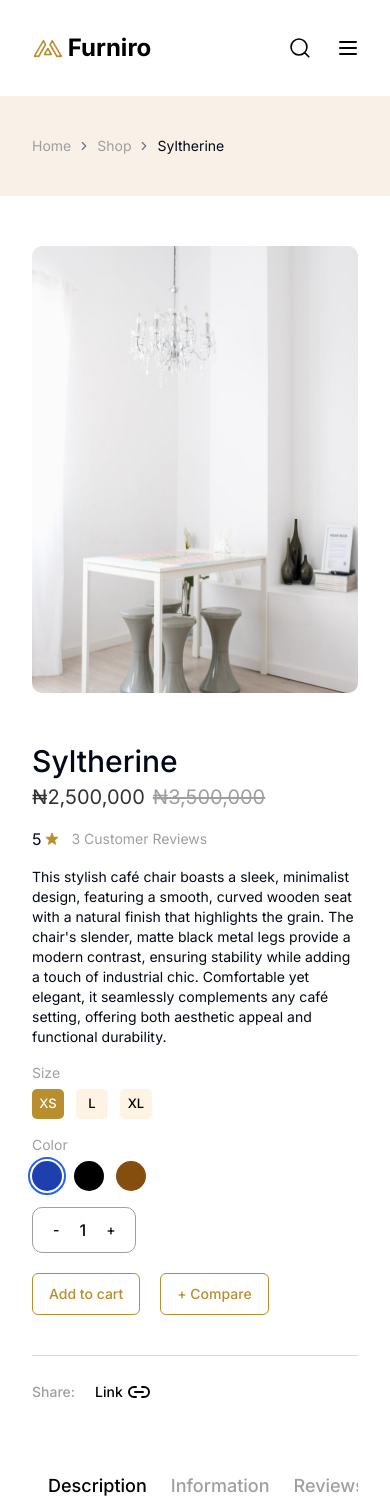
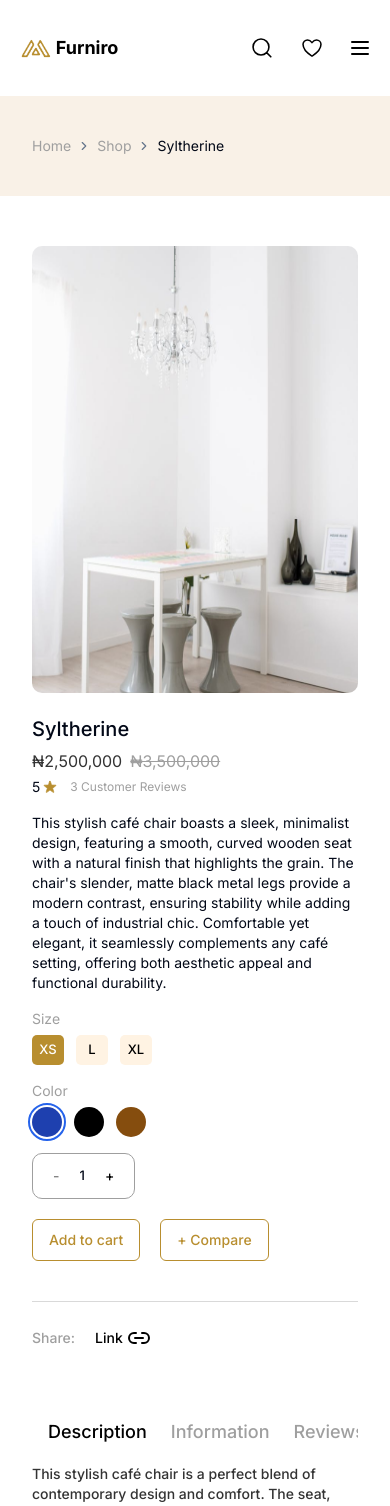
Before and after one commit to Pekumiiix/Furniro, a Next.js app: page /shop/1 in a window 390 px wide. Shown: the top 1506 px of the page. Built offline with nearby package versions, Linux system fonts and the light colour scheme.

Commit message:
minor ui adjustment

```diff
--- a/app/_components/count-icrement.tsx
+++ b/app/_components/count-icrement.tsx
@@ -4,9 +4,14 @@ export default function CountIncrement({
   increaseFunction,
   decreaseFunction,
   count,
-}: any) {
+  type,
+}: ComponentProp) {
   return (
-    <div className="flex items-center gap-3 px-3 py-2 border border-[#9F9F9F] rounded-[10px] w-fit">
+    <div
+      className={`flex items-center ${
+        type ? "gap-1.5 sm:gap-3 px-2 py-1 sm:px-3 sm:py-2" : "gap-3 px-3 py-2"
+      } border border-[#9F9F9F] rounded-[10px] w-fit`}
+    >
       <Button
         className="py-1 px-2 h-fit bg-transparent hover:bg-lightOrange transition-all duration-300 text-black"
         onClick={decreaseFunction}
@@ -14,7 +19,7 @@ export default function CountIncrement({
       >
         -
       </Button>
-      <p className="font-medium">{count}</p>
+      <p className="text-[13px] sm:text-base font-medium">{count}</p>
       <Button
         onClick={increaseFunction}
         className="py-1 px-2 h-fit bg-transparent hover:bg-lightOrange transition-all duration-300 text-black"
@@ -24,3 +29,10 @@ export default function CountIncrement({
     </div>
   );
 }
+
+interface ComponentProp {
+  increaseFunction: () => void;
+  decreaseFunction: () => void;
+  count: number;
+  type?: "cart";
+}
--- a/app/_sections/header.tsx
+++ b/app/_sections/header.tsx
@@ -20,7 +20,8 @@ import {
   Dialog,
   DialogContent,
   DialogTrigger,
-  DialogFooter,
+  DialogTitle,
+  DialogDescription,
 } from "@/components/ui/dialog";
 import CartDialog from "../_components/cart-dialog";
 import { usePathname } from "next/navigation";
@@ -30,7 +31,7 @@ import { useLikedContext } from "../hooks/like-context";
 export default function Header() {
   return (
     <header className="w-full h-fit bg-[#FFFFFF]">
-      <nav className="container flex items-center justify-between py-7">
+      <nav className="px-5 sm:container flex items-center justify-between py-7">
         <Link href={`/`} className="flex items-center gap-[5px]">
           <Image
             src={`/assets/images/logo.png`}
@@ -40,7 +41,7 @@ export default function Header() {
             className="h-5 w-auto sm:w-[50px] sm:h-[32px]"
           />
 
-          <p className="text-2xl sm:text-4xl text-black font-bold">Furniro</p>
+          <p className="text-lg sm:text-4xl text-black font-bold">Furniro</p>
         </Link>
 
         <LinkNav />
@@ -74,10 +75,12 @@ function LinkNav() {
 
       <Button
         variant={`default`}
-        className="bg-transparent hover:bg-transparent group flex lg:hidden"
+        className="bg-transparent hover:bg-transparent group flex lg:hidden p-0.5"
       >
         <SearchIcon className="w-5 h-5 sm:w-8 sm:h-8 stroke-black group-hover:stroke-myOrange transition-all duration-300" />
       </Button>
+
+      <LikedDialogComponent className="w-5 h-5" />
 
       <DropDown />
     </div>
@@ -131,7 +134,6 @@ function DropDown() {
 
 function NavRight() {
   const { cartItems } = useCart();
-  const { likedItems } = useLikedContext();
 
   return (
     <div className="hidden lg:flex items-center gap-5">
@@ -146,24 +148,42 @@ function NavRight() {
         <SearchIcon className="w-[25px] h-[25px] stroke-black group-hover:stroke-myOrange transition-all duration-300" />
       </Button>
 
-      <Dialog>
-        <DialogTrigger className="bg-transparent px-4 py-2 hover:bg-transparent group">
-          <HeartIcon className="w-[26px] h-6 stroke-black fill-none group-hover:stroke-none group-hover:fill-myOrange transition-all duration-300" />
-        </DialogTrigger>
-        <DialogContent className="px-0 border-none">
-          <CartDialog type="Favourites" data={likedItems} />
-        </DialogContent>
-      </Dialog>
+      <LikedDialogComponent />
 
       <Dialog>
         <DialogTrigger className="bg-transparent px-4 py-2 hover:bg-transparent group">
           <CartIcon className="w-[26px] h-[23px] fill-black group-hover:fill-myOrange transition-all duration-300" />
         </DialogTrigger>
         <DialogContent className="px-0 border-none">
+          <DialogTitle>Cart Products</DialogTitle>
+          <DialogDescription>
+            These are the products you added to your cart.
+          </DialogDescription>
           <CartDialog type="Shopping Cart" data={cartItems} />
         </DialogContent>
       </Dialog>
     </div>
+  );
+}
+
+function LikedDialogComponent({ className = "" }: { className?: string }) {
+  const { likedItems } = useLikedContext();
+
+  return (
+    <Dialog>
+      <DialogTrigger className="bg-transparent px-4 py-2 hover:bg-transparent group">
+        <HeartIcon
+          className={`${
+            className ? className : "w-[26px] h-6"
+          } stroke-black fill-none group-hover:stroke-none group-hover:fill-myOrange transition-all duration-300`}
+        />
+      </DialogTrigger>
+      <DialogContent className="px-0 border-none">
+        <DialogTitle>Favourites</DialogTitle>
+        <DialogDescription>These are the products you liked.</DialogDescription>
+        <CartDialog type="Favourites" data={likedItems} />
+      </DialogContent>
+    </Dialog>
   );
 }
 
--- a/app/cart/sections/cart-totals.tsx
+++ b/app/cart/sections/cart-totals.tsx
@@ -37,7 +37,7 @@ export default function CartTotals() {
         </div>
       </div>
       <LinkOutlineButton
-        className={`w-[90%]`}
+        className={`w-full`}
         text="Checkout"
         link="/checkout"
       />
--- a/app/checkout/sections/checkout-form.tsx
+++ b/app/checkout/sections/checkout-form.tsx
@@ -103,7 +103,7 @@ export default function CheckoutForm() {
           <p className="text-xl font-medium text-myBlack">Billing Details</p>
 
           <div className="flex flex-col gap-5">
-            <div className="grid grid-cols-2 gap-5">
+            <div className="grid sm:grid-cols-2 gap-5">
               <FormBlock
                 type="input"
                 name="firstname"
--- a/app/contact/components/contact-fom.tsx
+++ b/app/contact/components/contact-fom.tsx
@@ -125,7 +125,7 @@ export function ContactForm() {
         />
         <Button
           type="submit"
-          className="text-white bg-myOrange w-[237px] h-[55px] hover:bg-myOrange hover:opacity-85"
+          className="text-white bg-myOrange w-full sm:w-[237px] h-[55px] hover:bg-myOrange hover:opacity-85"
         >
           Submit
         </Button>
--- a/app/contact/sections/get-in-touch.tsx
+++ b/app/contact/sections/get-in-touch.tsx
@@ -4,11 +4,11 @@ import { ContactForm } from "../components/contact-fom";
 export default function GetInTouch() {
   return (
     <section className="container flex flex-col items-center gap-[60px] py-[60px]">
-      <div className="flex flex-col items-center max-w-[644px] gap-2">
-        <p className="text-4xl font-semibold text-center">
+      <div className="flex flex-col items-center max-w-[644px] gap-0.5 sm:gap-2">
+        <p className="text-2xl sm:text-4xl font-semibold text-center">
           Get In Touch With Us
         </p>
-        <p className="text-[#9F9F9F] text-center">
+        <p className="text-sm sm:text-base text-[#9F9F9F] text-center">
           For More Information About Our Product & Services. Please Feel Free To
           Drop Us An Email. Our Staff Always Be There To Help You Out. Do Not
           Hesitate!
@@ -41,10 +41,10 @@ function DetailsCard({ icon, name, details }: Card) {
       </div>
 
       <div className="flex flex-col max-w-[212px]">
-        <p className="text-xl font-medium">{name}</p>
+        <p className="text-sm sm:text-xl font-medium">{name}</p>
         <div>
           {details.map((item, index) => (
-            <p key={index} className="text-sm">
+            <p key={index} className="text-xs sm:text-sm">
               {item}
             </p>
           ))}
--- a/app/shop/[productId]/sections/product-details.tsx
+++ b/app/shop/[productId]/sections/product-details.tsx
@@ -34,11 +34,11 @@ export default function ProductDetails({ product }: ProductDetailsProps) {
           className="lg:w-[500px] h-[447px] xl:w-[553px] xl:h-[500px] rounded-[10px]"
         />
 
-        <div className="flex flex-col max-w-full lg:max-w-[606px] gap-4 h-fit">
+        <div className="flex flex-col max-w-full lg:max-w-[606px] gap-4 h-fit -mt-7 sm:mt-0">
           <div className="flex flex-col gap-1">
-            <p className="text-3xl font-medium">{product.name}</p>
-            <div className="flex items-center gap-2">
-              <p className="text-xl text-myBlack">
+            <p className="text-xl md:text-3xl font-medium">{product.name}</p>
+            <div className="flex items-center gap-2 mt-0.5">
+              <p className="text-base sm:text-xl text-myBlack">
                 {product.newPrice
                   ? "₦" + product.newPrice.toLocaleString()
                   : "₦" + product.originalPrice.toLocaleString()}
@@ -46,20 +46,21 @@ export default function ProductDetails({ product }: ProductDetailsProps) {
               <p
                 className={`${
                   product.type === "discount" ? "flex" : "hidden"
-                } text-xl text-[#9F9F9F] line-through`}
+                } text-base md:text-xl text-[#9F9F9F] line-through`}
               >
                 {"₦" + product.originalPrice.toLocaleString()}
               </p>
             </div>
-          </div>
+            <div className="flex items-center gap-3">
+              <div className="flex items-center gap-0.5">
+                <p className="text-sm md:text-base">5</p>
+                <StarIcon className="w-4 h-4 fill-myOrange" />
+              </div>
 
-          <div className="flex items-center gap-3">
-            <div className="flex items-center gap-0.5">
-              <p>5</p>
-              <StarIcon className="w-4 h-4 fill-myOrange" />
+              <p className="text-xs md:text-sm text-[#9F9F9F]">
+                3 Customer Reviews
+              </p>
             </div>
-
-            <p className="text-sm text-[#9F9F9F]">3 Customer Reviews</p>
           </div>
 
           <p className="text-sm">
@@ -80,7 +81,7 @@ export default function ProductDetails({ product }: ProductDetailsProps) {
             <CountIncrement
               increaseFunction={() => addToCart(product.id)}
               decreaseFunction={() => decreaseItemCount(product.id)}
-              count={cartProduct ? cartProduct.count : "1"}
+              count={cartProduct ? cartProduct.count : 1}
             />
 
             <div className="flex items-center gap-5">
--- a/tailwind.config.ts
+++ b/tailwind.config.ts
@@ -21,10 +21,6 @@ const config = {
       backgroundImage: {
         homeBg: "url('/assets/images/home-hero.png')",
         shopBg: "url('/assets/images/shop-hero.png')",
-      },
-      gridTemplateColumns: {
-        custom: "repeat(auto-fit, minmax(175px, 1fr))",
-        ipad: "repeat(auto-fit, minmax(250px, 1fr))",
       },
       colors: {
         border: "hsl(var(--border))",
```
Also changed, not shown: app/cart/sections/cart-list.tsx (+5 -2 lines).
